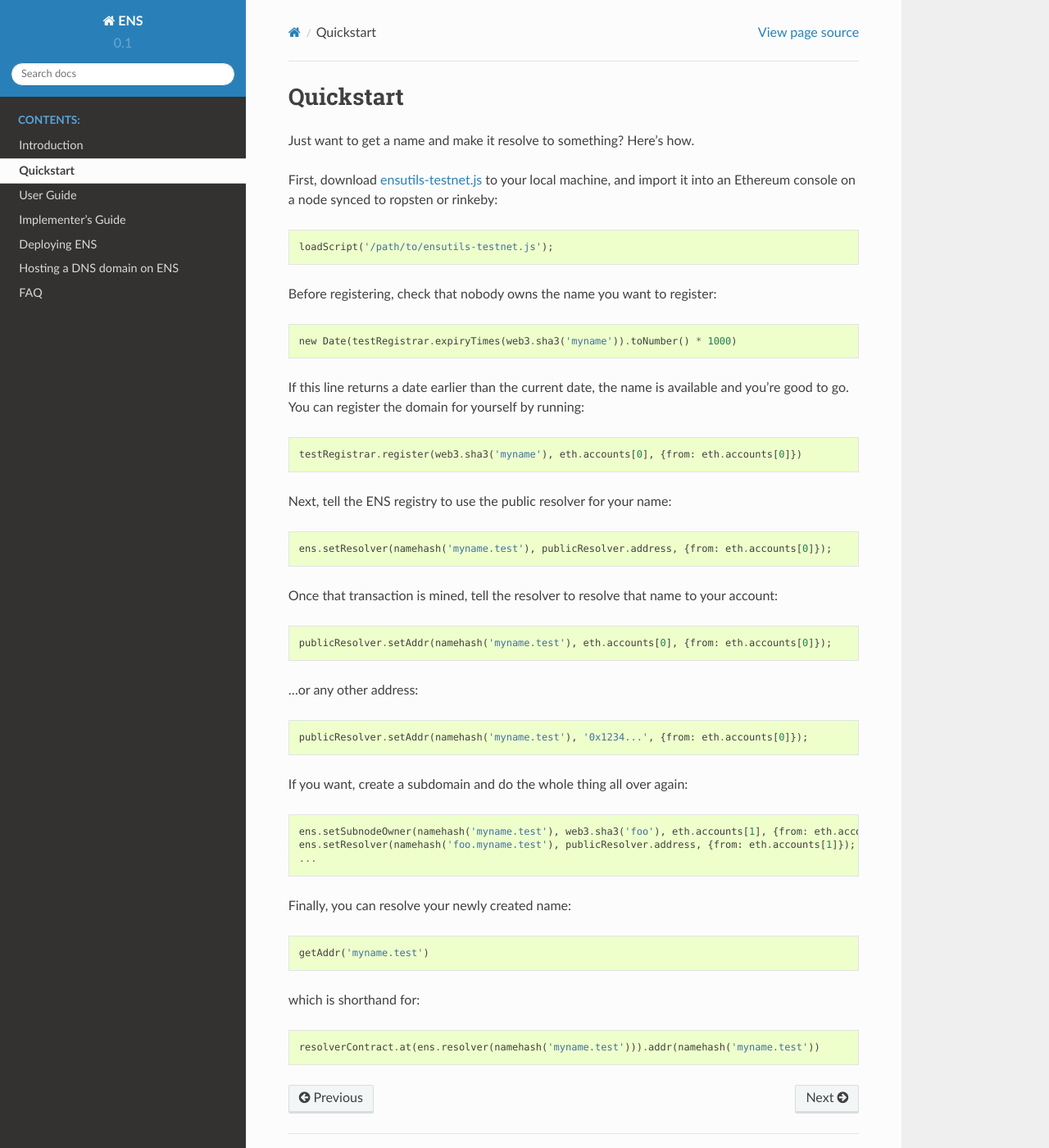
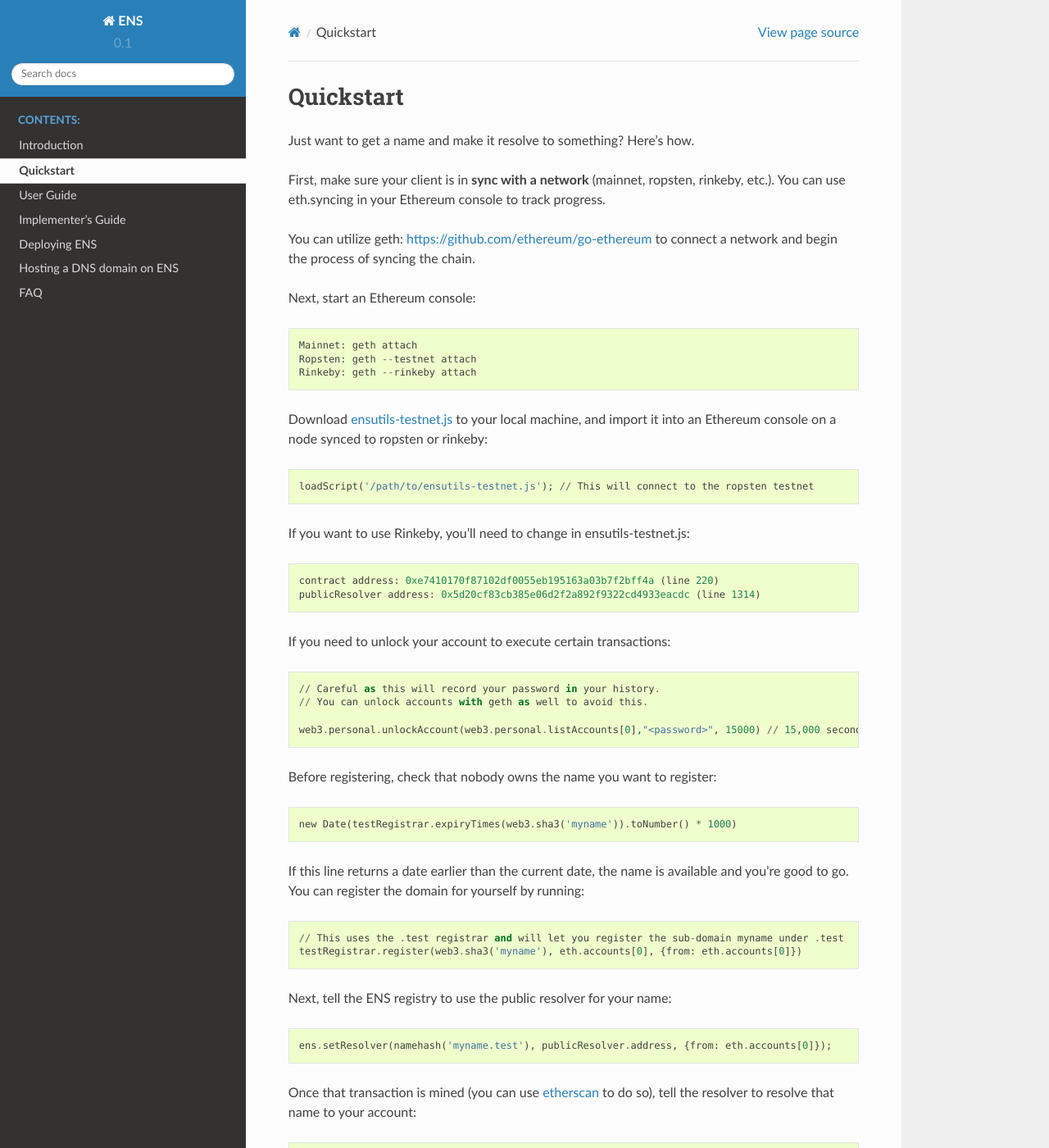
Before and after one commit to ensdomains/ens, a Sphinx documentation site: the page built from docs/quickstart.rst, in a window 1280 px wide and 1400 px high. Shown: the whole window at 82% size. Built offline with Sphinx 7.4.7 and the Read the Docs theme 2.0.0, drawn with Linux system fonts in a browser that asks for light colours.

Commit message:
Make quickstart better (#280)
* Updating the quickstart to making it more idiot-proof after my stumbling journey

* - updated FIFSRegistrar to the right abi based on the current .sol contract

note: the older abi had expiryTimes in it which let you call the function and it returned 0 making you think the domain wasn't registered when in reality the interface doesn't implement it.

* Revert "- updated FIFSRegistrar to the right abi based on the current .sol contract"

This reverts commit 2a1ae54a2164fa29f73dd0fee584e31426742823.

```diff
--- a/docs/quickstart.rst
+++ b/docs/quickstart.rst
@@ -4,11 +4,39 @@ Quickstart
 
 Just want to get a name and make it resolve to something? Here's how.
 
-First, download `ensutils-testnet.js`_ to your local machine, and import it into an Ethereum console on a node synced to ropsten or rinkeby:
+First, make sure your client is in **sync with a network** (mainnet, ropsten, rinkeby, etc.). You can use eth.syncing in your Ethereum console to track progress.
+
+You can utilize geth: https://github.com/ethereum/go-ethereum to connect a network and begin the process of syncing the chain.
+
+Next, start an Ethereum console:
 
 ::
 
-    loadScript('/path/to/ensutils-testnet.js');
+    Mainnet: geth attach
+    Ropsten: geth --testnet attach
+    Rinkeby: geth --rinkeby attach
+
+Download `ensutils-testnet.js`_ to your local machine, and import it into an Ethereum console on a node synced to ropsten or rinkeby:
+
+::
+
+    loadScript('/path/to/ensutils-testnet.js'); // This will connect to the ropsten testnet
+
+If you want to use Rinkeby, you'll need to change in ensutils-testnet.js:
+
+::
+
+        contract address: 0xe7410170f87102df0055eb195163a03b7f2bff4a (line 220)
+        publicResolver address: 0x5d20cf83cb385e06d2f2a892f9322cd4933eacdc (line 1314)
+
+If you need to unlock your account to execute certain transactions:
+
+::
+
+    // Careful as this will record your password in your history.
+    // You can unlock accounts with geth as well to avoid this.
+
+    web3.personal.unlockAccount(web3.personal.listAccounts[0],"<password>", 15000) // 15,000 seconds
 
 Before registering, check that nobody owns the name you want to register:
 
@@ -20,6 +48,7 @@ If this line returns a date earlier than the current date, the name is available
 
 ::
 
+    // This uses the .test registrar and will let you register the sub-domain myname under .test
     testRegistrar.register(web3.sha3('myname'), eth.accounts[0], {from: eth.accounts[0]})
 
 Next, tell the ENS registry to use the public resolver for your name:
@@ -28,7 +57,7 @@ Next, tell the ENS registry to use the public resolver for your name:
 
     ens.setResolver(namehash('myname.test'), publicResolver.address, {from: eth.accounts[0]});
 
-Once that transaction is mined, tell the resolver to resolve that name to your account:
+Once that transaction is mined (you can use `etherscan <https://ropsten.etherscan.io>`_ to do so), tell the resolver to resolve that name to your account:
 
 ::
 
```
